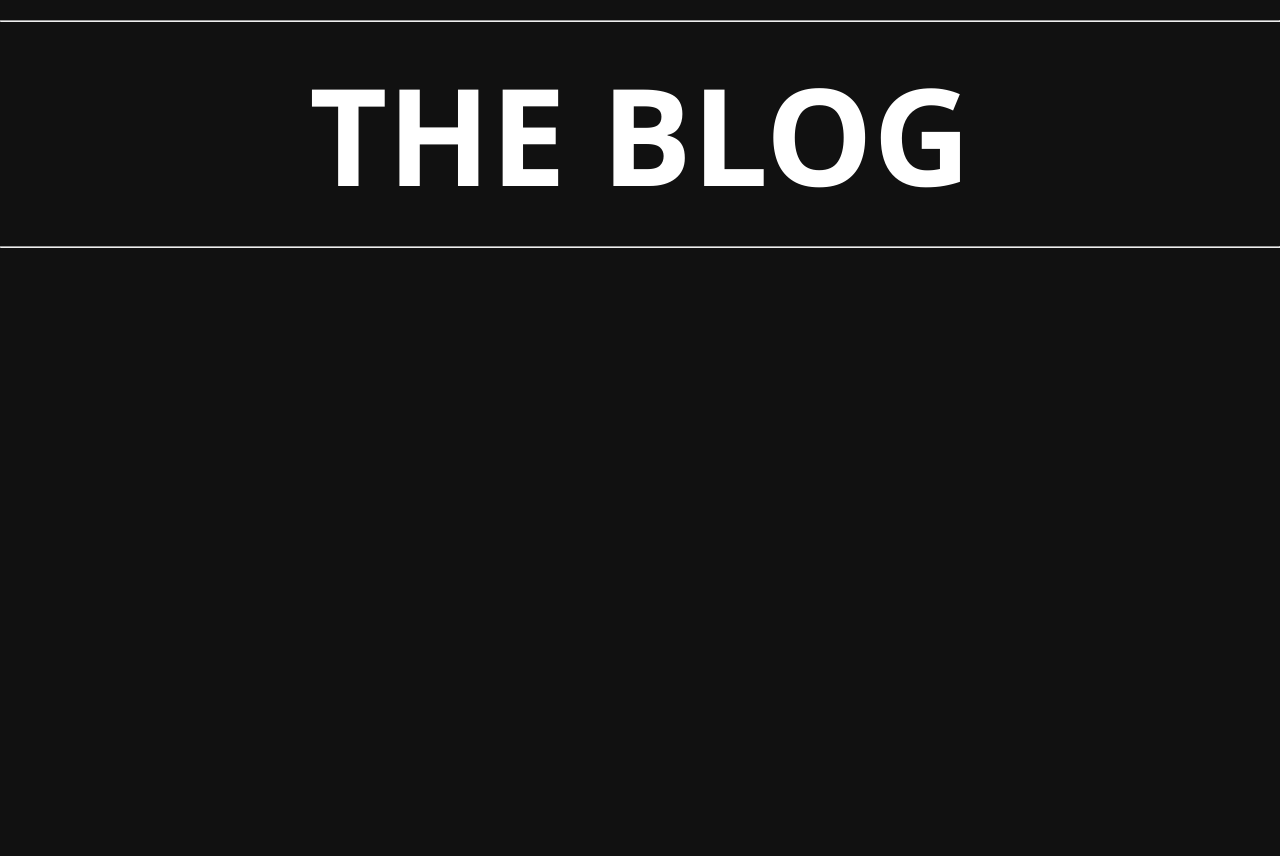
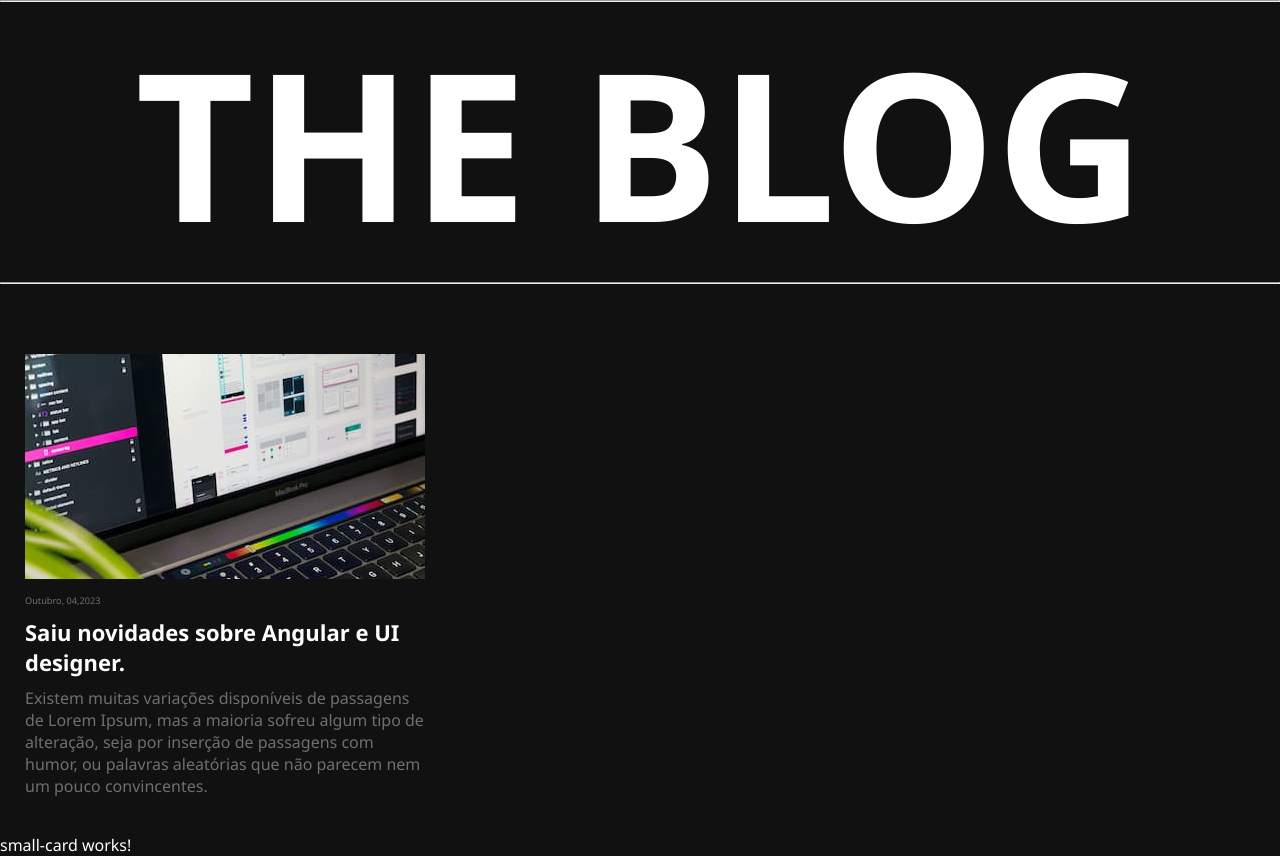
Before and after one commit to GilbertoSEspinoso/angular-theblog, an Angular app: page / in a window 1280 px wide. Before the commit the page ends 800 px from the top, so only its background shows below. Built offline with nearby package versions, Linux system fonts and the light colour scheme.

Commit message:
big-card created

```diff
--- a/src/app/app.component.html
+++ b/src/app/app.component.html
@@ -1,2 +1,2 @@
-<app-menu-title></app-menu-title>
+<app-home></app-home>
 <router-outlet></router-outlet>
--- a/src/app/app.module.ts
+++ b/src/app/app.module.ts
@@ -7,6 +7,7 @@ import { MenuBarComponent } from './components/menu-bar/menu-bar.component';
 import { MenuTitleComponent } from './components/menu-title/menu-title.component';
 import { BigCardComponent } from './components/big-card/big-card.component';
 import { SmallCardComponent } from './components/small-card/small-card.component';
+import { HomeComponent } from './pages/home/home.component';
 
 @NgModule({
   declarations: [
@@ -14,7 +15,8 @@ import { SmallCardComponent } from './components/small-card/small-card.component
     MenuBarComponent,
     MenuTitleComponent,
     BigCardComponent,
-    SmallCardComponent
+    SmallCardComponent,
+    HomeComponent
   ],
   imports: [
     BrowserModule,
--- a/src/app/components/big-card/big-card.component.css
+++ b/src/app/components/big-card/big-card.component.css
@@ -0,0 +1,29 @@
+.container__big-card {
+  width: 400px;
+  height: 480px;
+  margin-left: 25px;
+  margin-right: 25px;
+
+  display: flex;
+  flex-direction: column;
+  justify-content: flex-start;
+}
+.big-card__photo {
+  display: flex;
+  flex-direction: column;
+  align-items: center;
+  margin-bottom: 8px;
+}
+.big-card__title > span {
+  font-size: 0.575rem;
+  color: #6f6f6f;
+}
+.big-card__title > h1 {
+  font-size: 1.375rem;
+  font-weight: 700;
+  margin-top: 8px;
+}
+.big-card__description > p {
+  color: #6f6f6f;
+  margin-top: 10px;
+}
--- a/src/app/components/big-card/big-card.component.html
+++ b/src/app/components/big-card/big-card.component.html
@@ -1 +1,19 @@
-<p>big-card works!</p>
+<div class="container__big-card">
+  <div class="big-card__photo">
+    <img
+      src="../assets/img-default/image-big-card.jpg"
+      alt="image placeholder"
+    />
+  </div>
+  <div class="big-card__title">
+    <span>Outubro, 04,2023</span>
+    <h1><a href="#">Saiu novidades sobre Angular e UI designer.</a></h1>
+  </div>
+  <div class="big-card__description">
+    <p>
+      Existem muitas variações disponíveis de passagens de Lorem Ipsum, mas a
+      maioria sofreu algum tipo de alteração, seja por inserção de passagens com
+      humor, ou palavras aleatórias que não parecem nem um pouco convincentes.
+    </p>
+  </div>
+</div>
--- a/src/app/components/menu-title/menu-title.component.css
+++ b/src/app/components/menu-title/menu-title.component.css
@@ -1,16 +1,10 @@
 .container__menu-title {
   color: #fff;
 }
+
 .container__menu-title > h1 {
-  margin-top: 20px;
-  margin-bottom: 20px;
-  font-size: 8.4375rem;
-  font-family: "Segoe UI";
-  font-weight: 700;
+  font-size: 12.875rem;
+  font-weight: 750;
   display: flex;
   justify-content: center;
 }
-.container__menu-title > hr {
-  margin-top: 20px;
-  margin-bottom: 20px;
-}
--- /dev/null
+++ b/src/app/pages/home/home.component.css
@@ -0,0 +1,3 @@
+.container__article {
+  margin-top: 70px;
+}
--- /dev/null
+++ b/src/app/pages/home/home.component.html
@@ -0,0 +1,10 @@
+<app-menu-title></app-menu-title>
+
+<div class="container__article">
+  <div class="article__main">
+    <app-big-card></app-big-card>
+  </div>
+  <div class="article__other">
+    <app-small-card></app-small-card>
+  </div>
+</div>
--- /dev/null
+++ b/src/app/pages/home/home.component.ts
@@ -0,0 +1,15 @@
+import { Component, OnInit } from '@angular/core';
+
+@Component({
+  selector: 'app-home',
+  templateUrl: './home.component.html',
+  styleUrls: ['./home.component.css']
+})
+export class HomeComponent implements OnInit {
+
+  constructor() { }
+
+  ngOnInit(): void {
+  }
+
+}
--- a/src/styles.css
+++ b/src/styles.css
@@ -4,4 +4,9 @@
   padding: 0;
   box-sizing: border-box;
   background-color: #111;
+  font-family: "Segoe UI";
+  color: #fff;
 }
+a {
+  text-decoration: none;
+}
```
Also changed, not shown: src/assets/img-default/image-big-card.jpg (added), src/assets/img-default/image-placeholder.jpg (added).
